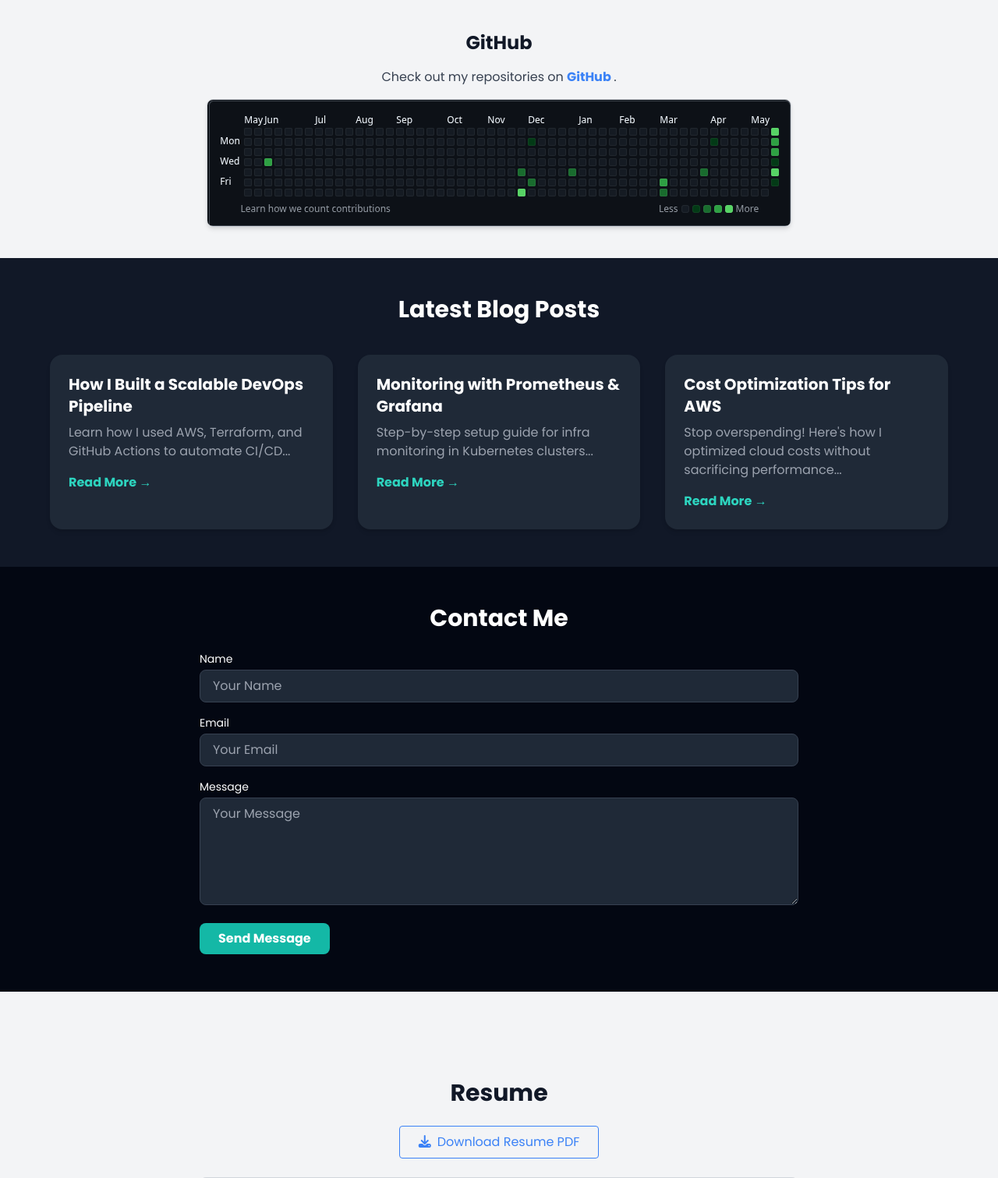
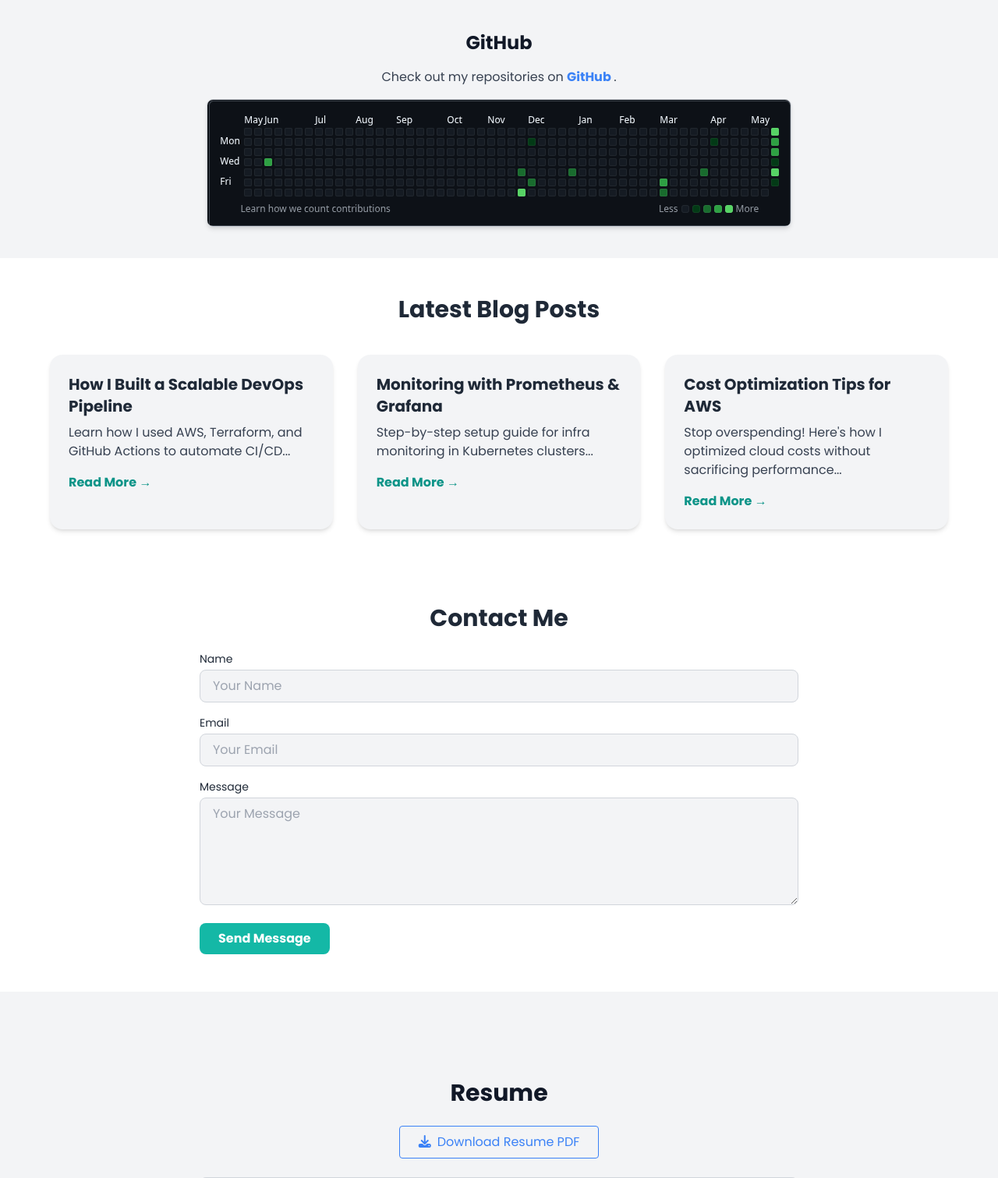
Before and after one commit to amanpandey13/portfolio, a Flask app: page / in a window 1280 px wide. Shown: the part 3175-4686 px from the top of the page at 78% size. Run offline with Flask 3, Linux system fonts and the light colour scheme; some libraries are stand-ins or nearby versions.

Commit message:
bug fixed of blog and contact page related to ligt and dark mode

```diff
--- a/templates/index.html
+++ b/templates/index.html
@@ -307,65 +307,74 @@
 
   <!-- Blog Section -->
 
-  <section id="blog" class="bg-gray-900 text-white py-12 px-4">
+  <section id="blog" class="bg-white dark:bg-gray-900 dark:text-white py-12 px-4">
     <div class="max-w-6xl mx-auto">
       <h2 class="text-3xl font-bold mb-10 text-center">Latest Blog Posts</h2>
       <div class="grid md:grid-cols-3 gap-8">
-        <div class="bg-gray-800 p-6 rounded-2xl shadow-md hover:shadow-xl transition">
+
+        <div class="bg-gray-100 dark:bg-gray-800 p-6 rounded-2xl shadow-md hover:shadow-xl transition">
           <h3 class="text-xl font-semibold mb-2">How I Built a Scalable DevOps Pipeline</h3>
-          <p class="text-gray-400 mb-4">Learn how I used AWS, Terraform, and GitHub Actions to automate CI/CD...</p>
-          <a href="#" class="text-teal-400 font-semibold hover:underline">Read More →</a>
+          <p class="text-gray-700 dark:text-gray-400 mb-4">Learn how I used AWS, Terraform, and GitHub Actions to automate CI/CD...</p>
+          <a href="#" class="text-teal-600 dark:text-teal-400 font-semibold hover:underline">Read More →</a>
         </div>
-        <div class="bg-gray-800 p-6 rounded-2xl shadow-md hover:shadow-xl transition">
+
+        <div class="bg-gray-100 dark:bg-gray-800 p-6 rounded-2xl shadow-md hover:shadow-xl transition">
           <h3 class="text-xl font-semibold mb-2">Monitoring with Prometheus & Grafana</h3>
-          <p class="text-gray-400 mb-4">Step-by-step setup guide for infra monitoring in Kubernetes clusters...</p>
-          <a href="#" class="text-teal-400 font-semibold hover:underline">Read More →</a>
+          <p class="text-gray-700 dark:text-gray-400 mb-4">Step-by-step setup guide for infra monitoring in Kubernetes clusters...</p>
+          <a href="#" class="text-teal-600 dark:text-teal-400 font-semibold hover:underline">Read More →</a>
         </div>
-        <div class="bg-gray-800 p-6 rounded-2xl shadow-md hover:shadow-xl transition">
+
+        <div class="bg-gray-100 dark:bg-gray-800 p-6 rounded-2xl shadow-md hover:shadow-xl transition">
           <h3 class="text-xl font-semibold mb-2">Cost Optimization Tips for AWS</h3>
-          <p class="text-gray-400 mb-4">Stop overspending! Here's how I optimized cloud costs without sacrificing performance...</p>
-          <a href="#" class="text-teal-400 font-semibold hover:underline">Read More →</a>
+          <p class="text-gray-700 dark:text-gray-400 mb-4">Stop overspending! Here's how I optimized cloud costs without sacrificing performance...</p>
+          <a href="#" class="text-teal-600 dark:text-teal-400 font-semibold hover:underline">Read More →</a>
         </div>
+
       </div>
     </div>
   </section>
 
+
  <!-- Contact Form Section-->
 
-  <section id="contact" class="bg-gray-950 text-white py-12 px-4">
+<section id="contact" class="bg-white dark:bg-gray-950 dark:text-white py-12 px-4">
   <div class="max-w-3xl mx-auto">
     <h2 class="text-3xl font-bold mb-6 text-center">Contact Me</h2>
     <form action="https://formspree.io/f/xdkgjlye" method="POST" class="space-y-4">
+
       <div>
-          <label class="block mb-1 text-sm font-medium text-white">Name</label>
+        <label class="block mb-1 text-sm font-medium text-gray-800 dark:text-white">Name</label>
         <input
           type="text"
           name="name"
           placeholder="Your Name"
           required
-            class="w-full px-4 py-2 bg-gray-800 border border-gray-700 rounded-lg focus:outline-none focus:ring-2 focus:ring-teal-500 text-white"
+          class="w-full px-4 py-2 bg-gray-100 dark:bg-gray-800 border border-gray-300 dark:border-gray-700 rounded-lg focus:outline-none focus:ring-2 focus:ring-teal-500 text-gray-900 dark:text-white"
         >
       </div>
+
       <div>
-          <label class="block mb-1 text-sm font-medium text-white">Email</label>
+        <label class="block mb-1 text-sm font-medium text-gray-800 dark:text-white">Email</label>
         <input
           type="email"
           name="email"
           placeholder="Your Email"
           required
-            class="w-full px-4 py-2 bg-gray-800 border border-gray-700 rounded-lg focus:outline-none focus:ring-2 focus:ring-teal-500 text-white"
+          class="w-full px-4 py-2 bg-gray-100 dark:bg-gray-800 border border-gray-300 dark:border-gray-700 rounded-lg focus:outline-none focus:ring-2 focus:ring-teal-500 text-gray-900 dark:text-white"
         >
       </div>
+
       <div>
-          <label class="block mb-1 text-sm font-medium text-white">Message</label>
+        <label class="block mb-1 text-sm font-medium text-gray-800 dark:text-white">Message</label>
         <textarea
           name="message"
           rows="5"
           placeholder="Your Message"
           required
-            class="w-full px-4 py-2 bg-gray-800 border border-gray-700 rounded-lg focus:outline-none focus:ring-2 focus:ring-teal-500 text-white"
+          class="w-full px-4 py-2 bg-gray-100 dark:bg-gray-800 border border-gray-300 dark:border-gray-700 rounded-lg focus:outline-none focus:ring-2 focus:ring-teal-500 text-gray-900 dark:text-white"
         ></textarea>
       </div>
+
       <button
         type="submit"
         class="bg-teal-500 hover:bg-teal-600 text-white px-6 py-2 rounded-lg font-semibold"
@@ -373,10 +382,9 @@
         Send Message
       </button>
     </form>
-
-
   </div>
 </section>
+
 
 
   <!-- Resume Section -->
```
Lines whose indentation alone changed are shown as unchanged.
